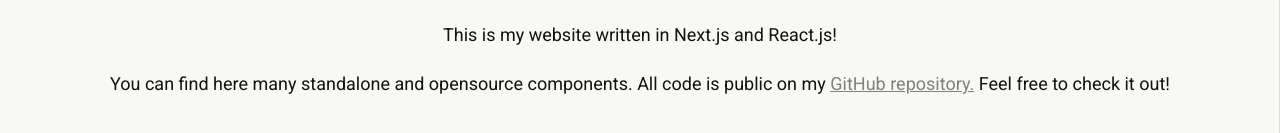
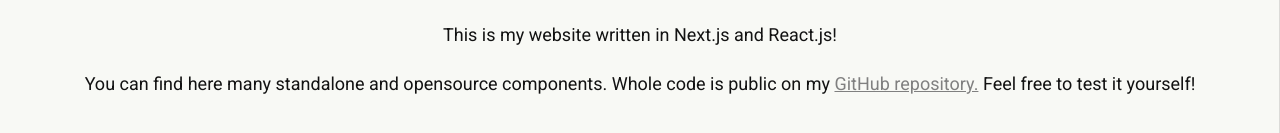
Before and after one commit to Bartosz-Do/react-components, a Next.js app: page / in a window 1280 px wide. Shown: the part 209-342 px from the top of the page. Built offline with nearby package versions, Linux system fonts and the light colour scheme.

Commit message:
modified text in home page

```diff
--- a/app/page.tsx
+++ b/app/page.tsx
@@ -5,9 +5,9 @@
                     <h1>Welcome!</h1>
                     <p>This is my website written in Next.js and React.js!</p>
                     <p>
-                        You can find here many standalone and opensource components. All code is public on my&nbsp;
+                        You can find here many standalone and opensource components. Whole code is public on my&nbsp;
                         <a target="_blank" href="https://github.com/Bartosz-Do/react-components">GitHub repository.</a>
-                        &nbsp;Feel free to check it out!
+                        &nbsp;Feel free to test it yourself!
                     </p>
                 </div>
         </main>
```
